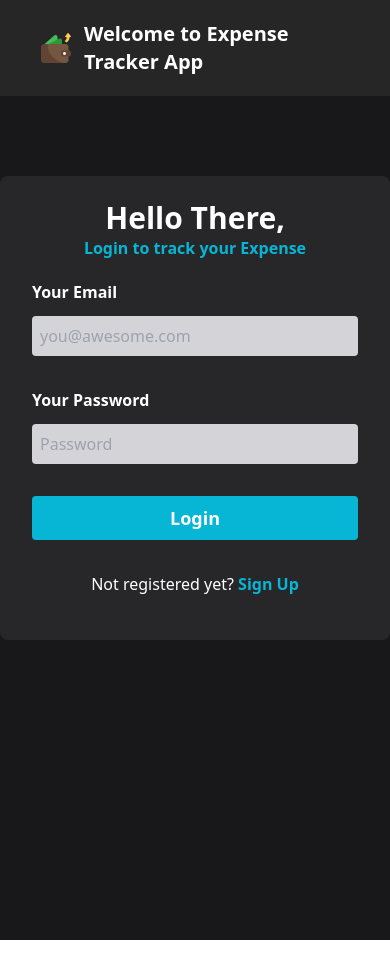
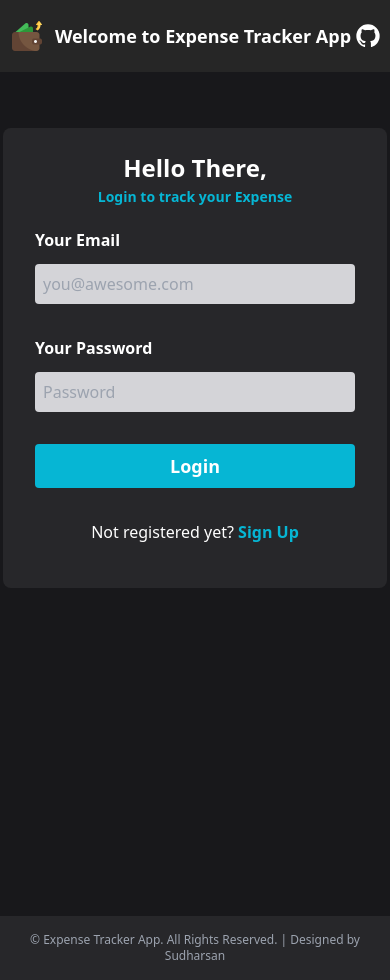
Before and after one commit to danielace1/expense-tracker-app, a React (Vite) app: page / in a window 390 px wide. Before the commit the page ends 940 px from the top, so only its background shows below. Built offline with nearby package versions, Linux system fonts and the light colour scheme; no server answers.

Commit message:
feat: some logics and designs

```diff
--- a/src/App.jsx
+++ b/src/App.jsx
@@ -1,9 +1,11 @@
 import { Outlet } from "react-router-dom";
+import TheFooter from "./components/TheFooter";
 
 const App = () => {
   return (
     <>
       <Outlet />
+      <TheFooter />
     </>
   );
 };
--- a/src/components/ExpenseCard.jsx
+++ b/src/components/ExpenseCard.jsx
@@ -12,23 +12,27 @@ const ExpenseCard = ({ index, id, name, desc, amount, onEdit, onDelete }) => {
 
   return (
     <div
-      className="flex items-center text-white px-3 py-2 hover:bg-neutral-700 rounded hover:bg-opacity-20"
+      className="flex items-center text-white sm:px-3 py-2 hover:bg-neutral-700 rounded hover:bg-opacity-20"
       id={id}
     >
       <div className="mr-3 text-sm">{index}.</div>{" "}
       <div className="flex-shrink-0">
-        <img src="/Rupee-logo.webp" alt="rupee" className="w-14 rounded-full" />
+        <img
+          src="/Rupee-logo.webp"
+          alt="rupee"
+          className="w-12 sm:w-14 rounded-full"
+        />
       </div>
-      <div className="flex-1 min-w-0 ms-4">
-        <h1 className="text-lg sm:text-xl font-medium truncate dark:text-white mb-1">
+      <div className="flex-1 min-w-0 ms-2 sm:ms-4">
+        <h1 className="text-base sm:text-xl font-medium truncate dark:text-white mb-1">
           {name}
         </h1>
-        <p className="text-sm text-gray-300 truncate dark:text-gray-400">
+        <p className="text-xs sm:text-sm text-gray-300 truncate dark:text-gray-400">
           {desc}
         </p>
       </div>
-      <div className="inline-flex items-center space-x-10 font-semibold dark:text-white">
-        <div className="space-x-10">
+      <div className="sm:inline-flex items-center space-x-10 font-semibold dark:text-white">
+        <div className="flex justify-end space-x-4 mb-1 sm:space-x-10">
           <button onClick={handleEditClick}>
             <svg
               xmlns="http://www.w3.org/2000/svg"
@@ -53,7 +57,7 @@ const ExpenseCard = ({ index, id, name, desc, amount, onEdit, onDelete }) => {
           </button>
         </div>
 
-        <div className="text-xl">₹ {amount}</div>
+        <div className="text-lg sm:text-xl">₹ {amount}</div>
       </div>
     </div>
   );
--- /dev/null
+++ b/src/components/TheFooter.jsx
@@ -0,0 +1,19 @@
+const TheFooter = () => {
+  return (
+    <footer className="text-white bg-zinc-800 py-4 text-center">
+      <p className="text-gray-400 text-xs">
+        &copy; Expense Tracker App. All Rights Reserved. | Designed by{" "}
+        <a
+          href="https://github.com/danielace1"
+          target="_blank"
+          rel="no referrer"
+          className="hover:underline"
+        >
+          Sudharsan
+        </a>
+      </p>
+    </footer>
+  );
+};
+
+export default TheFooter;
--- a/src/components/TheNavbar.jsx
+++ b/src/components/TheNavbar.jsx
@@ -1,13 +1,17 @@
 import { Link } from "react-router-dom";
 import PropTypes from "prop-types";
 
-const TheNavbar = ({ onDeleteAll }) => {
+const TheNavbar = ({ onDeleteAll, logOut }) => {
   const handleDeleteAllClick = () => {
     onDeleteAll();
   };
 
+  const handleLogOutClick = () => {
+    logOut();
+  };
+
   return (
-    <nav className="relative flex items-center justify-between bg-neutral-800 px-10 py-5">
+    <nav className="relative flex items-center justify-between bg-neutral-800 px-5 sm:px-10 py-5">
       <div>
         <Link to="/" className="flex items-center space-x-3">
           <img
@@ -25,7 +29,7 @@ const TheNavbar = ({ onDeleteAll }) => {
         <button
           onClick={handleDeleteAllClick}
           title="Delete All Expenses"
-          className="hover:bg-gray-200 transition-all hover:transition hover:bg-opacity-10 hover:rounded-full absolute top-2 right-16 p-3"
+          className="hover:bg-gray-200 transition-all hover:transition hover:bg-opacity-10 hover:rounded-full absolute top-2.5 sm:top-2 right-16 p-3"
         >
           <svg
             xmlns="http://www.w3.org/2000/svg"
@@ -38,8 +42,9 @@ const TheNavbar = ({ onDeleteAll }) => {
           </svg>
         </button>
         <button
+          onClick={handleLogOutClick}
           title="Sign Out"
-          className="hover:bg-gray-200 transition-all hover:transition hover:bg-opacity-10 hover:rounded-full absolute top-2 right-5 p-3"
+          className="hover:bg-gray-200 transition-all hover:transition hover:bg-opacity-10 hover:rounded-full absolute top-2.5 sm:top-2  right-5 p-3"
         >
           <svg
             xmlns="http://www.w3.org/2000/svg"
@@ -58,6 +63,7 @@ const TheNavbar = ({ onDeleteAll }) => {
 
 TheNavbar.propTypes = {
   onDeleteAll: PropTypes.func.isRequired,
+  logOut: PropTypes.func.isRequired,
 };
 
 export default TheNavbar;
--- a/src/pages/LoginPage.jsx
+++ b/src/pages/LoginPage.jsx
@@ -11,7 +11,7 @@ import {
   createUserWithEmailAndPassword,
 } from "firebase/auth";
 import { auth } from "../firebase";
-import { useState } from "react";
+import { useState, useEffect } from "react";
 import { useNavigate } from "react-router-dom";
 
 const Schema = z.object({
@@ -47,7 +47,8 @@ const LoginPage = () => {
   });
 
   // create acct
-  const createAcct = async () => {
+  const createAcct = async (e) => {
+    e.preventDefault();
     try {
       const userCredential = await createUserWithEmailAndPassword(
         auth,
@@ -56,7 +57,6 @@ const LoginPage = () => {
       );
 
       const newUser = userCredential.user;
-      console.log(newUser);
 
       setcreateAcctForm(false);
       alert("Hey, your account has been created!");
@@ -82,7 +82,7 @@ const LoginPage = () => {
       );
 
       const newUser = userCredential.user;
-      console.log(newUser);
+
       userUID = newUser.uid;
 
       // Use the UID as the collection name
@@ -104,25 +104,56 @@ const LoginPage = () => {
     }
   };
 
+  // Redirect to the user page if the user is already logged in
+  useEffect(() => {
+    const unsubscribe = auth.onAuthStateChanged((user) => {
+      if (user) {
+        navigate(`/user/${user.uid}`);
+      }
+    });
+
+    return () => unsubscribe();
+  }, [navigate]);
+
   return (
     <div>
-      <header className="flex items-center space-x-3 justify-center bg-neutral-800 px-10 py-5 text-white font-semibold text-xl">
+      <header className="flex items-center justify-between bg-neutral-800 px-2 sm:px-10 py-5 text-white font-semibold text-lg sm:text-xl">
+        <div className="flex-1 sm:ml-5 flex justify-center items-center  space-x-3">
           <img
             src="/expense-tracker-app-logo.png"
             alt="expense-tracker-app"
             className="w-8"
           />
           <h1>Welcome to Expense Tracker App</h1>
+        </div>
+        <div>
+          <a
+            href="https://github.com/danielace1/expense-tracker-app"
+            target="_blank"
+            rel="noopener noreferrer"
+          >
+            {" "}
+            <svg
+              xmlns="http://www.w3.org/2000/svg"
+              width="28"
+              height="28"
+              viewBox="0 0 24 24"
+              className="fill-current hover:text-gray-300 hover:cursor-pointer"
+            >
+              <path d="M12 2A10 10 0 0 0 2 12c0 4.42 2.87 8.17 6.84 9.5c.5.08.66-.23.66-.5v-1.69c-2.77.6-3.36-1.34-3.36-1.34c-.46-1.16-1.11-1.47-1.11-1.47c-.91-.62.07-.6.07-.6c1 .07 1.53 1.03 1.53 1.03c.87 1.52 2.34 1.07 2.91.83c.09-.65.35-1.09.63-1.34c-2.22-.25-4.55-1.11-4.55-4.92c0-1.11.38-2 1.03-2.71c-.1-.25-.45-1.29.1-2.64c0 0 .84-.27 2.75 1.02c.79-.22 1.65-.33 2.5-.33c.85 0 1.71.11 2.5.33c1.91-1.29 2.75-1.02 2.75-1.02c.55 1.35.2 2.39.1 2.64c.65.71 1.03 1.6 1.03 2.71c0 3.82-2.34 4.66-4.57 4.91c.36.31.69.92.69 1.85V21c0 .27.16.59.67.5C19.14 20.16 22 16.42 22 12A10 10 0 0 0 12 2"></path>
+            </svg>
+          </a>
+        </div>
       </header>
-      <section className="bg-zinc-900 min-h-screen pt-20">
-        <div className="mx-auto card px-8 py-6 rounded-lg bg-zinc-800 max-w-lg">
+      <section className="bg-zinc-900 min-h-screen pt-14 sm:pt-20">
+        <div className="mx-auto card px-8 py-6 rounded-lg bg-zinc-800 max-w-sm sm:max-w-lg">
           {/* Login Form */}
           <div className={createAcctForm ? "hidden" : "block"}>
             <div className="text-center">
-              <h1 className="text-center font-bold text-3xl text-white">
+              <h1 className="text-center font-bold text-2xl sm:text-3xl text-white">
                 Hello There,
               </h1>
-              <span className="text-cyan-500 font-semibold">
+              <span className="text-cyan-500 font-semibold text-sm sm:text-base">
                 Login to track your Expense
               </span>
             </div>
@@ -197,10 +228,10 @@ const LoginPage = () => {
           {/* Create account form */}
           <div className={createAcctForm ? "block" : "hidden"}>
             <div className="text-center">
-              <h1 className="text-center font-bold text-3xl text-white">
+              <h1 className="text-center font-bold text-2xl sm:text-3xl text-white">
                 Hello There,
               </h1>
-              <span className="text-cyan-500 font-semibold">
+              <span className="text-cyan-500 font-semibold text-sm sm:text-base">
                 Create account to track your Expense
               </span>
             </div>
--- a/src/pages/UserPage.jsx
+++ b/src/pages/UserPage.jsx
@@ -1,6 +1,6 @@
 import { useForm } from "react-hook-form";
 import { useEffect, useState } from "react";
-import { useParams } from "react-router-dom";
+import { useParams, useNavigate } from "react-router-dom";
 
 import { zodResolver } from "@hookform/resolvers/zod";
 import { z } from "zod";
@@ -8,7 +8,7 @@ import { z } from "zod";
 import { v4 as uuidv4 } from "uuid";
 
 import { ref, onValue, set, update, child } from "firebase/database";
-import { database } from "../firebase";
+import { database, auth } from "../firebase";
 
 import TheNavbar from "../components/TheNavbar";
 import FormInput from "../components/form/FormInput";
@@ -110,23 +110,24 @@ const UserLayout = () => {
   };
 
   // create and sending to server
-  const sendInfoToFirebase = (data) => {
+  const sendInfoToFirebase = async (data) => {
     setdialogBox(false);
 
     try {
       const unique_id = uuidv4();
+
+      data.id = unique_id;
+
       const expenseRef = child(
         ref(database),
         `${COLLECTION_NAME}/${unique_id}`
       );
-      set(expenseRef, {
+      await set(expenseRef, {
         id: unique_id,
         name: data.name,
         desc: data.desc,
         amount: data.amount,
       });
-
-      data.id = unique_id;
     } catch (e) {
       console.error("Error adding document: ", e);
     }
@@ -199,9 +200,20 @@ const UserLayout = () => {
     }
   };
 
+  // Log out
+  const navigate = useNavigate();
+  const handleLogOut = async () => {
+    try {
+      await auth.signOut();
+      navigate("/");
+    } catch (error) {
+      console.error("Error signing out:", error);
+    }
+  };
+
   return (
     <>
-      <TheNavbar onDeleteAll={handleDeleteAll} />
+      <TheNavbar onDeleteAll={handleDeleteAll} logOut={handleLogOut} />
 
       <main>
         <section
```
Lines whose indentation alone changed are shown as unchanged.
